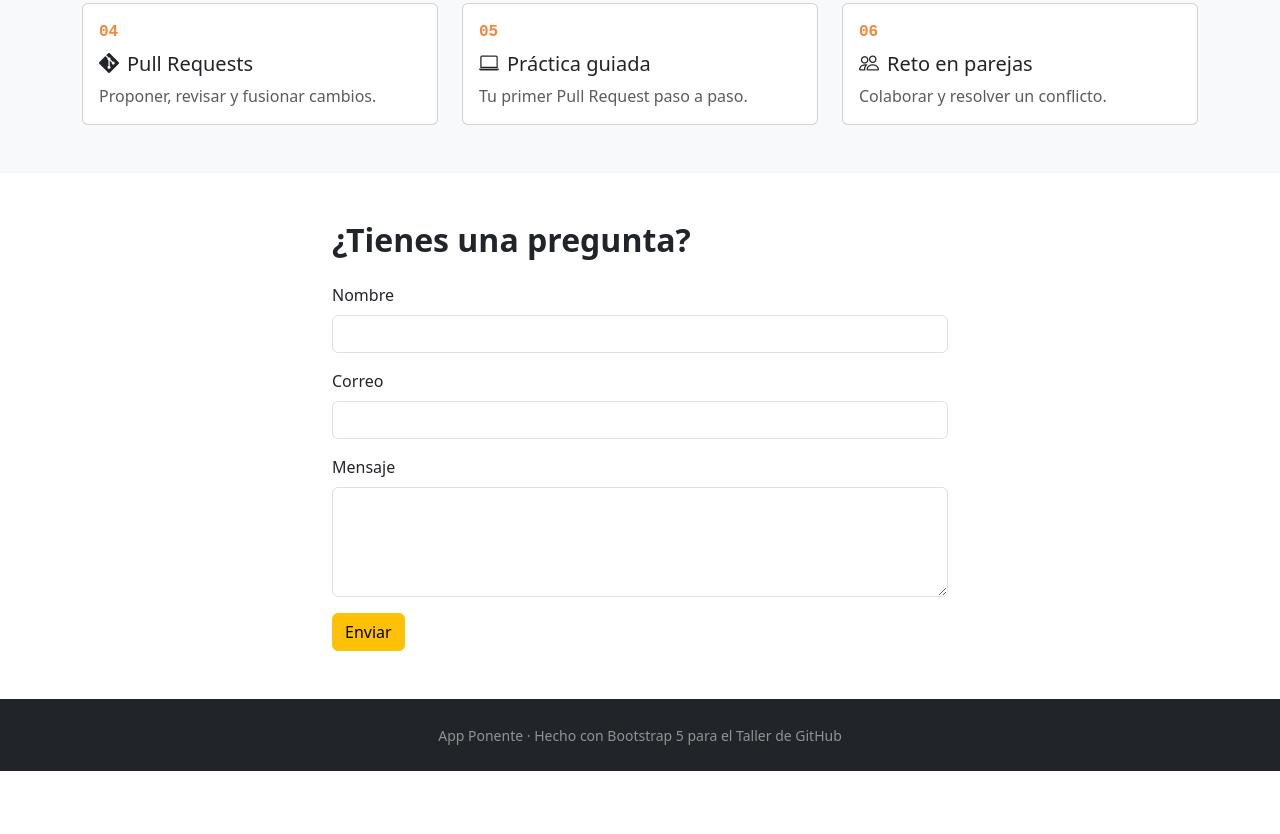
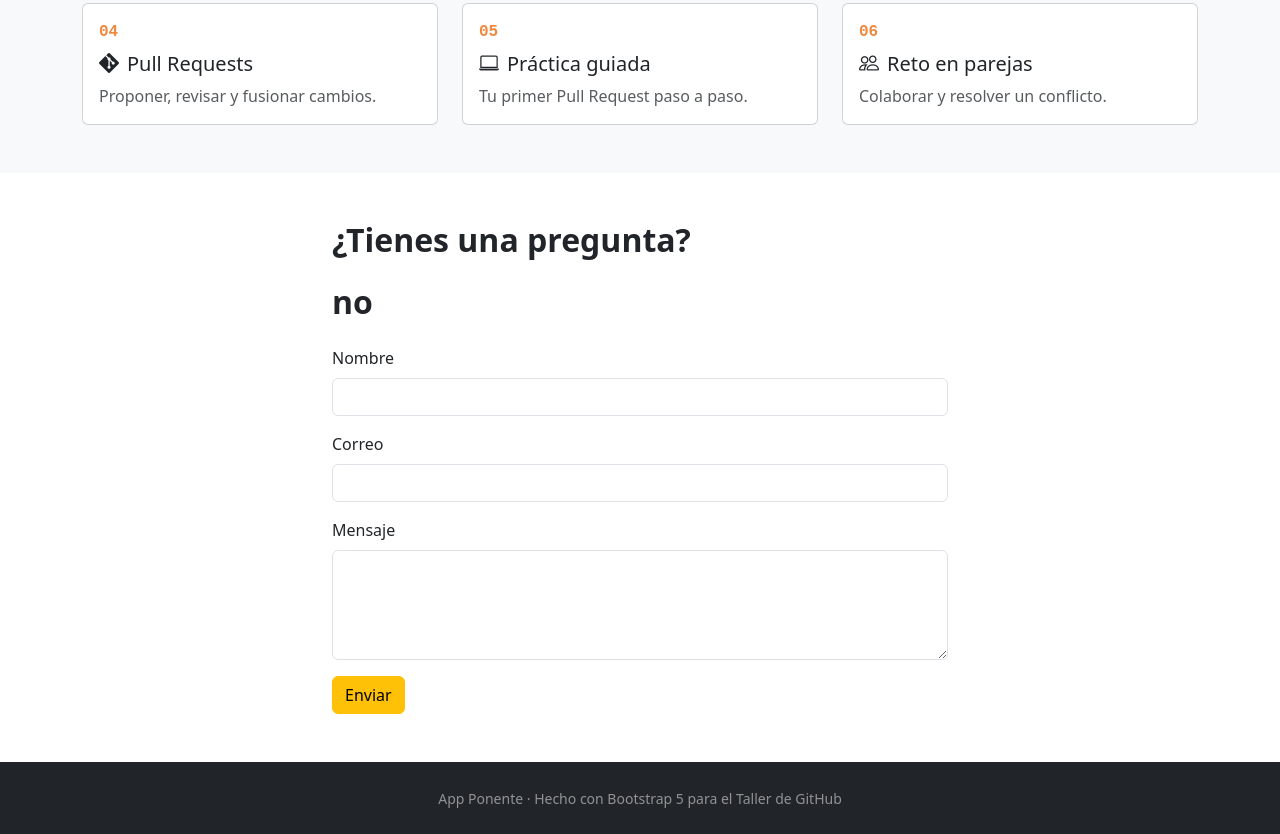
Before and after one commit to Alberto990725/app-ponente, a plain HTML site: page index.html in a window 1280 px wide. Shown: the part 1154-1988 px from the top of the page. Before the commit the page ends 1925 px from the top, so only its background shows below. Drawn offline with nearby package versions, Linux system fonts and the light colour scheme.

Commit message:
cambios de etiqueta

```diff
--- a/index.html
+++ b/index.html
@@ -78,6 +78,7 @@
     <section id="contacto" class="py-5">
       <div class="container" style="max-width: 640px;">
         <h2 class="fw-bold mb-4">¿Tienes una pregunta?</h2>
+        <h2 class="fw-bold mb-4">no</h2>
         <form id="form-contacto" class="needs-validation" novalidate>
           <div class="mb-3">
             <label for="nombre" class="form-label">Nombre</label>
```
